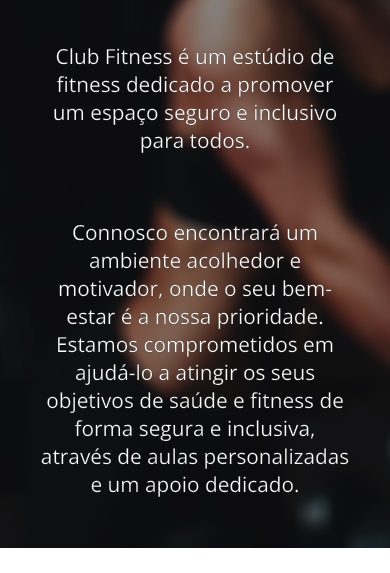
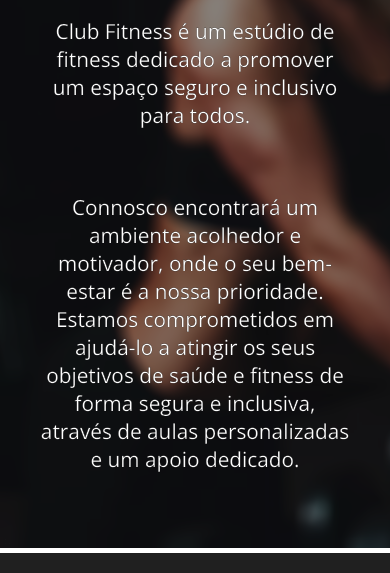
Before and after one commit to GabeCastro05/clubfitness.github.io, a plain HTML site: page about.html in a window 390 px wide. Shown: the part 352-925 px from the top of the page. Drawn offline with Linux system fonts and the light colour scheme.

Commit message:
Update about_style.css

```diff
--- a/css/about_style.css
+++ b/css/about_style.css
@@ -201,7 +201,7 @@
 
 .about {
   width: 100%;
-  padding: 85px 0;
+  padding: 60px 0;
   text-align: center;
   color: #fff;
   background-size: cover;
```
